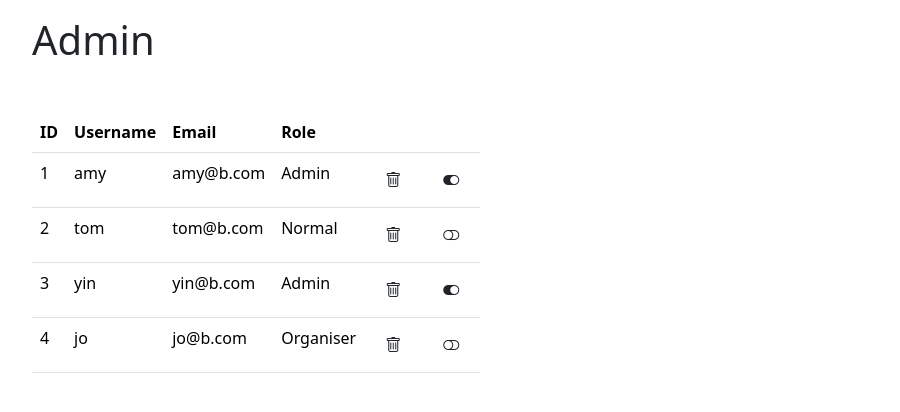
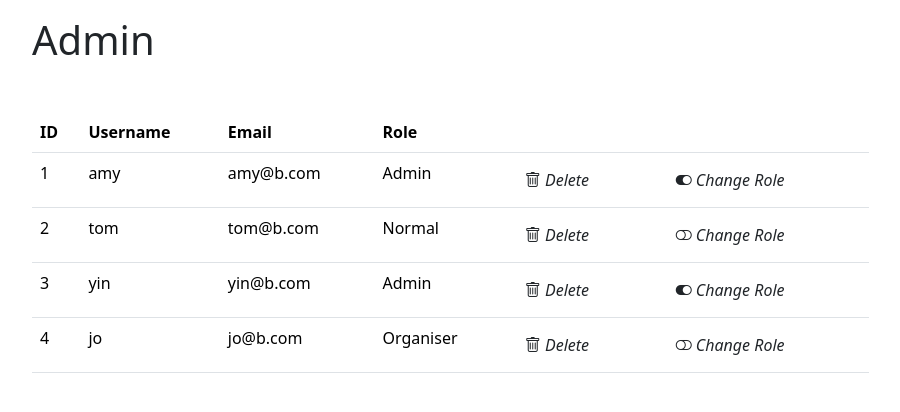
Before and after one commit to richylh/BUS, a Flask app: page /admin in a window 1280 px wide. Shown: the part 56-468 px from the top of the page, without its empty margins (50-950 px from the left). Run offline with Flask 3, Linux system fonts and the light colour scheme; a user stored in the database is signed in; some libraries are stand-ins or nearby versions.

```diff
--- a/app/templates/admin.html
+++ b/app/templates/admin.html
@@ -3,7 +3,7 @@
 
 {% block content %}
 <h1>Admin</h1>
-<div class="col-lg-3">
+<div class="col-lg-9">
 <table class="table mt-5">
     <thead>
         <tr>
@@ -26,7 +26,7 @@
                     {{ form.csrf_token() }}
                     {{ form.choice(value=user.id) }}
                     <button class="btn" type="submit">
-                        <i class="bi bi-trash"></i>
+                        <i class="bi bi-trash"> Delete</i>
                     </button>
                 </form>
             </td>
@@ -36,9 +36,9 @@
                     {{ form.choice(value=user.id) }}
                     <button class="btn" type="submit">
                         {% if user.role == "Admin" %}
-                        <i class="bi bi-toggle-on"></i>
+                        <i class="bi bi-toggle-on"> Change Role</i>
                         {% else %}
-                        <i class="bi bi-toggle-off"></i>
+                        <i class="bi bi-toggle-off"> Change Role</i>
                         {% endif %}
                     </button>
                 </form>
```
Also changed, not shown: app/data/data.sqlite.
